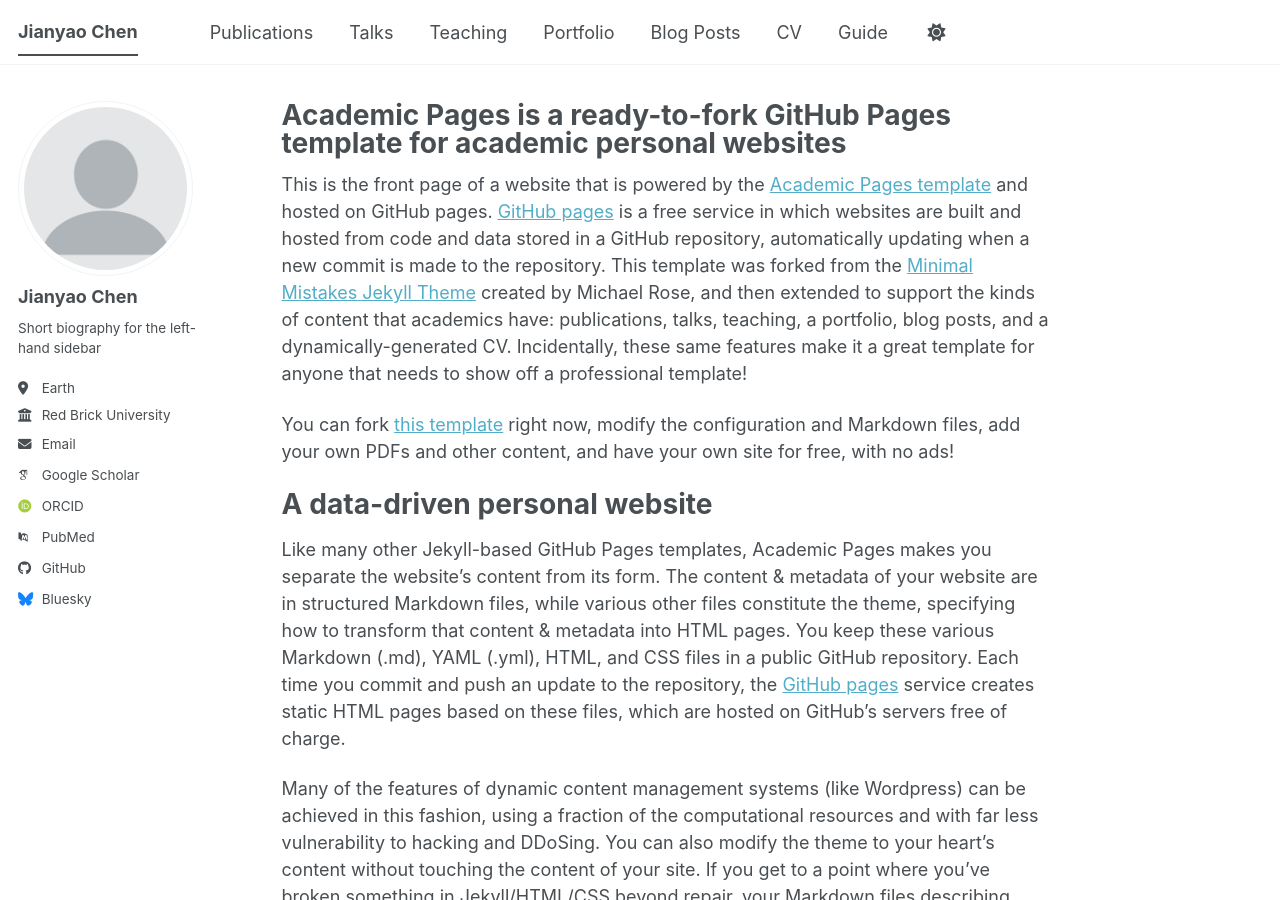
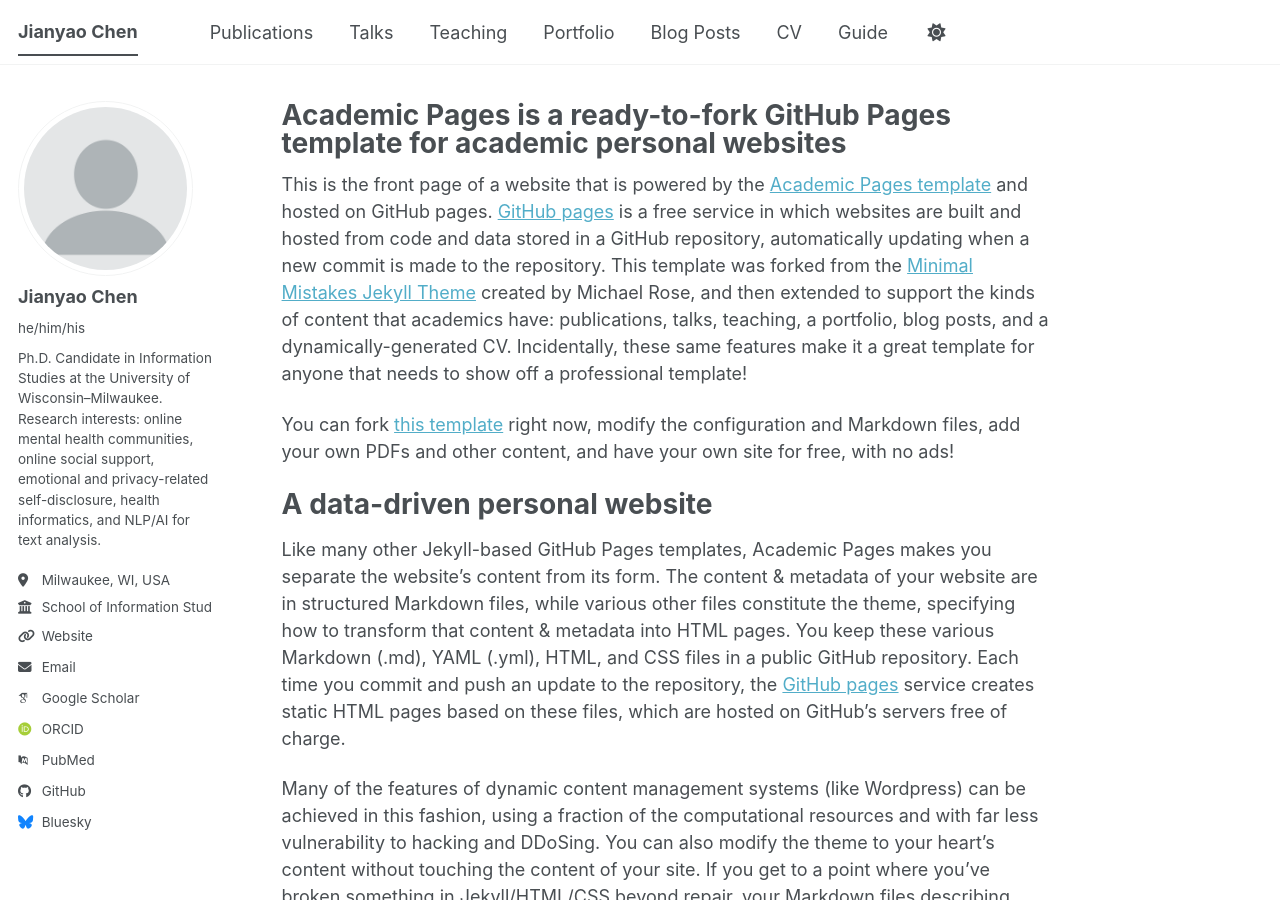
Before and after one commit to JianyaoChen/JianyaoChen.github.io, a Jekyll site: the page built from _pages/about.md, in a window 1280 px wide and 900 px high. Built offline with Jekyll 4.4.1, drawn with Linux system fonts in a browser that asks for light colours; some web fonts are replaced; a script bundle is joined from its source files by our own code; library files that are not in the unit come from our copies.

Commit message:
Update _config.yml

```diff
--- a/_config.yml
+++ b/_config.yml
@@ -25,11 +25,11 @@
   # Biographic information
   avatar           : "profile.png"
   name             : "Jianyao Chen"
-  pronouns         : # example: "he/his/him"
-  bio              : "Short biography for the left-hand sidebar"
-  location         : "Earth"
-  employer         : "Red Brick University"
-  uri              : # URL
+  pronouns         : "he/him/his"
+  bio              : "Ph.D. Candidate in Information Studies at the University of Wisconsin–Milwaukee. Research interests: online mental health communities, online social support, emotional and privacy-related self-disclosure, health informatics, and NLP/AI for text analysis."
+  location         : "Milwaukee, WI, USA"
+  employer         : "School of Information Studies, University of Wisconsin–Milwaukee"
+  uri              : "https://jianyaochen.github.io"
   email            : "jianyao@uwm.edu"
 
   # Academic websites
```
